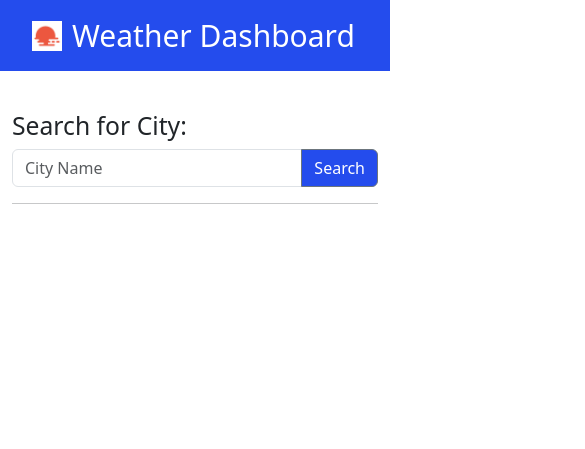
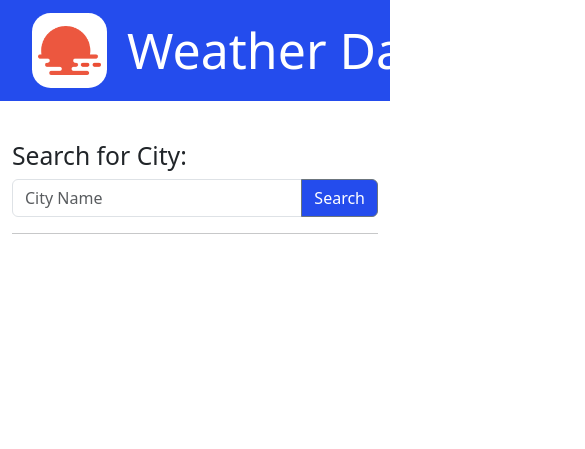
Before and after one commit to TheOarsman/Weather_Dashboard_SS_API, a plain HTML site: page index.html in a window 390 px wide. Shown: the whole page, 585 px wide, since content can reach past the window. Drawn offline with nearby package versions, Linux system fonts and the light colour scheme.

Commit message:
flex fix 101

```diff
--- a/style.css
+++ b/style.css
@@ -21,14 +21,10 @@
   margin-right: 20px;
 }
 
-@media (max-width: 768px) {
-  .navbar-brand {
-    font-size: 30px;
-  }
-  .navbar-brand img {
-    width: 30px;
-    margin-right: 10px;
-  }
+.navbar-brand img {
+  width: 75px;
+  height: auto;
+  border-radius: 25%;
 }
 
 nav,
```
